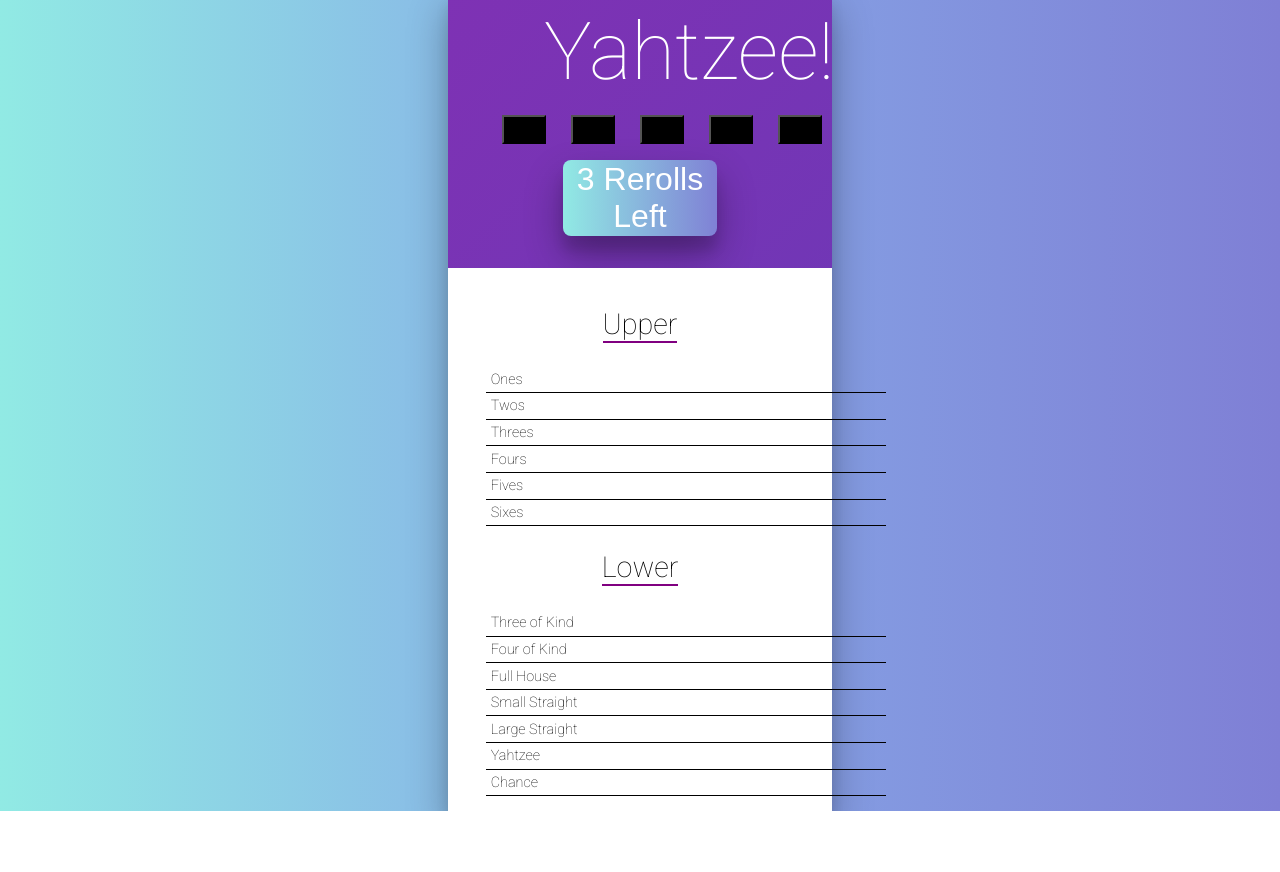
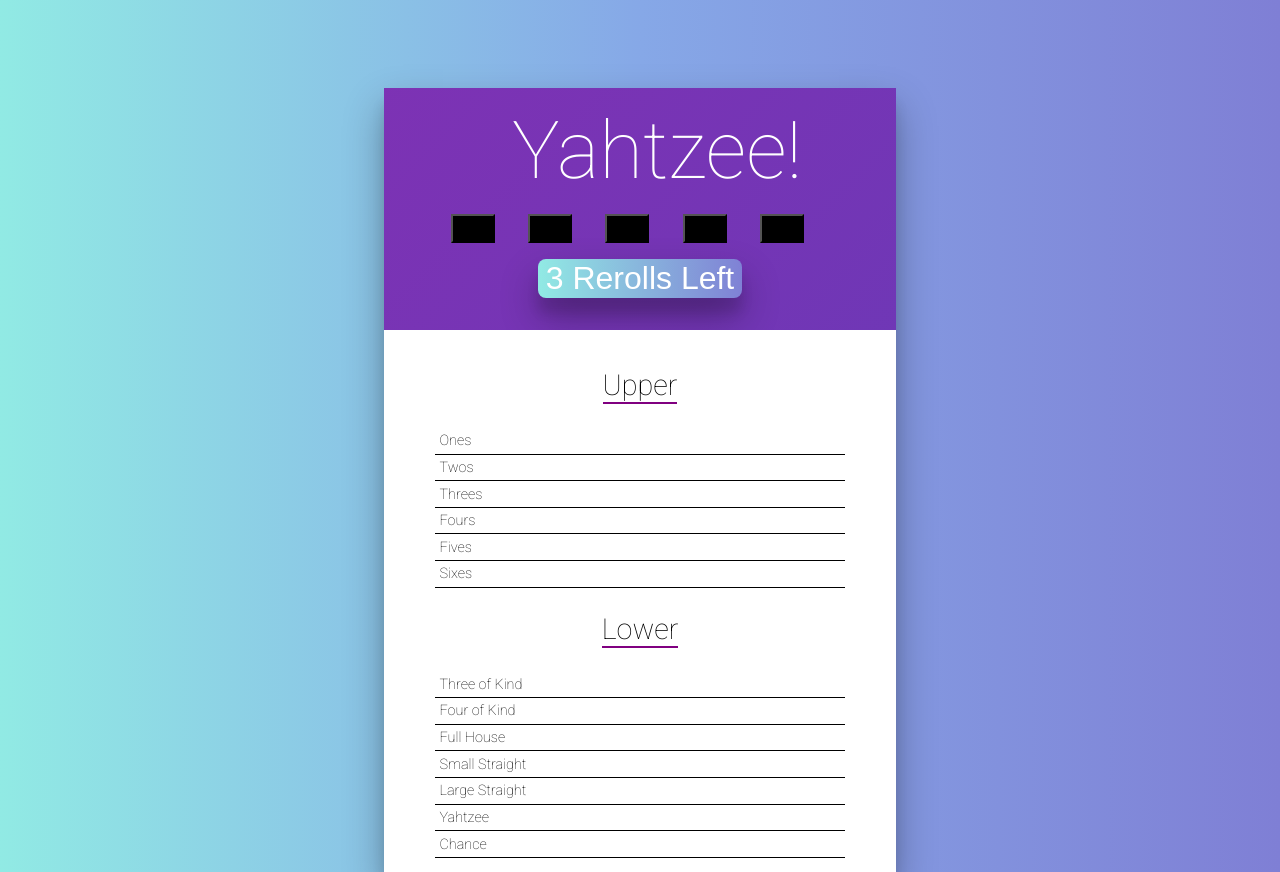
Before and after one commit to SanchitYadav2005/React_js_, a React (Create React App) app in the folder yahtzee-exercise/: page / in a window 1280 px wide. Before the commit the page ends 811 px from the top, so only its background shows below. Built offline with nearby package versions, Linux system fonts and the light colour scheme.

Commit message:
changed the style to fit it in

```diff
--- a/yahtzee-exercise/src/Game.css
+++ b/yahtzee-exercise/src/Game.css
@@ -1,8 +1,8 @@
 .Game {
-  width: 30%;
+  width: 40%;
   background: white;
   box-shadow: 0 19px 38px rgba(0, 0, 0, 0.3), 0 15px 12px rgba(0, 0, 0, 0.1);
-  margin: 0 30%;
+  margin-top: 10em;
   display: flex;
   flex-direction: column;
   justify-content: center;
```
